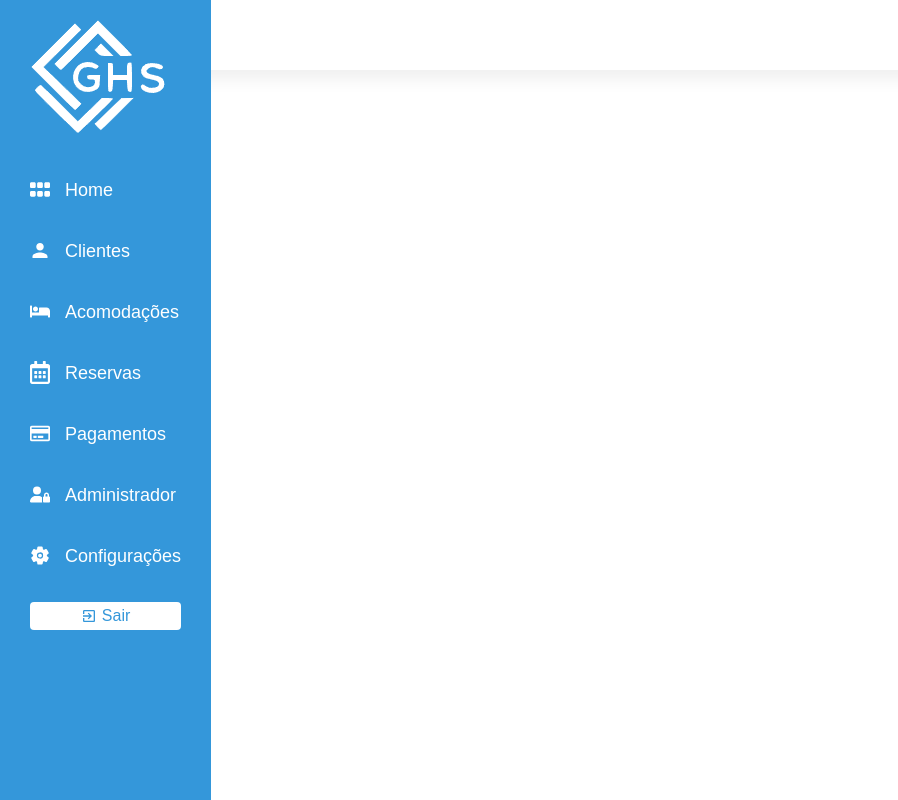
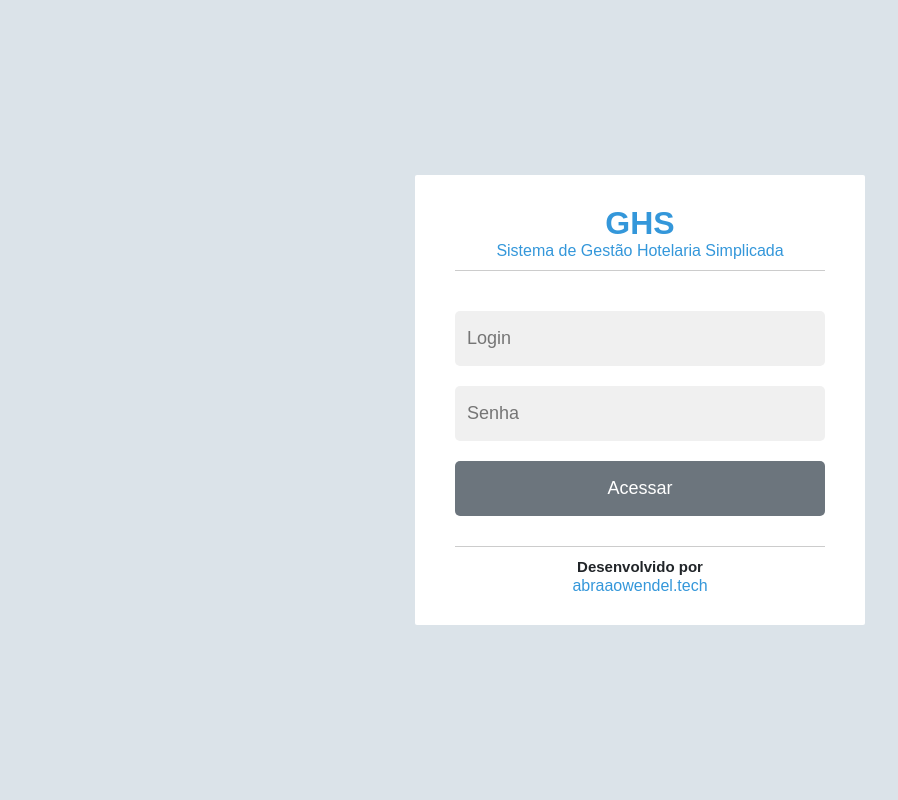
Before and after one commit to abraaowendel/GHS, a React (Vite) app in the folder src/renderer/: page /login in a window 1280 px wide. Before the commit this address had no page. Shown: the whole page, without its empty margins (0-898 px from the left). Built offline with nearby package versions, Linux system fonts and the light colour scheme.

Commit message:
pagina login finalizada

```diff
--- a/src/renderer/src/components/Dashboard/index.jsx
+++ b/src/renderer/src/components/Dashboard/index.jsx
@@ -7,10 +7,14 @@ import { FaUserLock } from 'react-icons/fa6'
 import Logo from '../../assets/logo.webp'
 
 export const Dashboard = () => {
+  const url = window.location.pathname;
+
   return (
+    <>
+      {url !== '/login' && (
         <C.Dashboard>
           <div>
-        <img src={Logo} alt="" />
+            <img src={Logo} alt="LOGO GHS" />
           </div>
           <nav>
             <a href="">
@@ -47,5 +51,7 @@ export const Dashboard = () => {
             <span>Sair</span>
           </button>
         </C.Dashboard>
+      )}
+    </>
   )
 }
--- a/src/renderer/src/components/Header/index.jsx
+++ b/src/renderer/src/components/Header/index.jsx
@@ -1,9 +1,6 @@
-import * as C from "./styled";
+import * as C from './styled'
 
 export const Header = () => {
-  return (
-    <C.Header>
-
-    </C.Header>
-  )
+  const url = window.location.pathname;
+  return <>{url !== '/login' && <C.Header></C.Header>}</>
 }
--- /dev/null
+++ b/src/renderer/src/pages/login/Login.jsx
@@ -0,0 +1,30 @@
+import { useState } from 'react'
+import * as C from './styled'
+import Logo from '../../assets/logo.webp'
+
+function Login() {
+  const [message, setMessage] = useState(false)
+  return (
+    <C.Container>
+      <C.Box>
+        <C.Logo>
+            <h1>GHS</h1>
+          <p>Sistema de Gestão Hotelaria Simplicada </p>
+        </C.Logo>
+        <C.Result>{message && <span>Usuário não cadastrado</span>}</C.Result>
+        <C.Form>
+          <input type="text" placeholder="Login" />
+          <input type="text" placeholder="Senha" />
+          <button>Acessar</button>
+        </C.Form>
+        <C.Copywriting>
+            <p>            Desenvolvido por
+            </p>
+            <a href="www.abraaowendel.tech">abraaowendel.tech</a>
+        </C.Copywriting>
+      </C.Box>
+    </C.Container>
+  )
+}
+
+export default Login
--- /dev/null
+++ b/src/renderer/src/pages/login/styled.js
@@ -0,0 +1,92 @@
+import styled from 'styled-components'
+
+export const Container = styled.div`
+  background-color: #dbe3e9;
+  width: 100vw;
+  min-height: 100vh;
+  display: flex;
+  justify-content: center;
+  align-items: center;
+`
+export const Box = styled.div`
+  max-width: 450px;
+  width: 100%;
+  margin: auto;
+  padding: 20px 40px;
+  background-color: #fff;
+  display: flex;
+  justify-content: center;
+  align-items: center;
+  flex-direction: column;
+  border-radius: 2px;
+`
+export const Result = styled.div`
+  font-family: 'Poppins', sans-serif;
+  width: 100%;
+  text-align: center;
+  padding: 25px 0 5px;
+  span {
+    display: block;
+    color: #dc3545;
+    letter-spacing: 1.1px;
+    font-size: 22px;
+    font-weight: bold;
+  }
+  border-top: 1px solid #ccc;
+`
+
+export const Logo = styled.div`
+  padding: 10px 0;
+  text-align: center;
+  font-family: 'Poppins', sans-serif;
+  color: #3497da;
+`
+
+export const Form = styled.form`
+  display: flex;
+  flex-direction: column;
+  width: 100%;
+  border-bottom: 1px solid #ccc;
+  padding-bottom: 20px;
+  input {
+    background-color: #f0f0f0;
+    outline-color: #6c757d;
+    border-color: transparent;
+  }
+  input,
+  button {
+    width: 100%;
+    margin: 10px 0;
+    padding: 15px 10px;
+    font-size: 18px;
+    border-radius: 5px;
+    border-color: transparent;
+  }
+  button {
+    cursor: pointer;
+    background-color: #6c757d;
+    color: #fff;
+    &:hover {
+      opacity: 0.9;
+    }
+  }
+`
+export const Copywriting = styled.div`
+  display: flex;
+  align-items: center;
+  justify-content: center;
+  flex-direction: column;
+  padding: 10px 20px;
+  font-family: 'Poppins', sans-serif;
+  p {
+    font-size: 15px;
+    color: #212529;
+    line-height: 20px;
+    font-weight: 600;
+  }
+  a {
+    text-decoration: none;
+    color: #3497da;
+    font-size: 16px;
+  }
+`
--- a/src/renderer/src/routers/MainRoutes.jsx
+++ b/src/renderer/src/routers/MainRoutes.jsx
@@ -2,12 +2,14 @@ import { Route, Routes } from "react-router-dom";
 
 import Home from "../pages/home/Home";
 import { NotFound } from "../components/NotFound";
+import Login from "../pages/login/Login";
 
 const MainRoutes = () => {
   return (
     <Routes>
       <Route path="*" element={<NotFound />} />
       <Route path="/" element={<Home />} />
+      <Route path="/login" element={<Login />} />
     </Routes>
   );
 };
```
Lines whose indentation alone changed are shown as unchanged.
